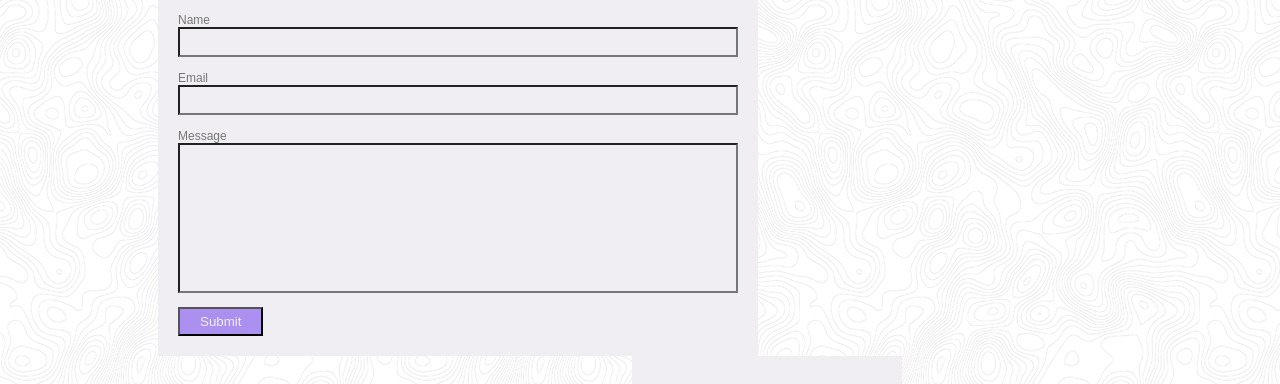
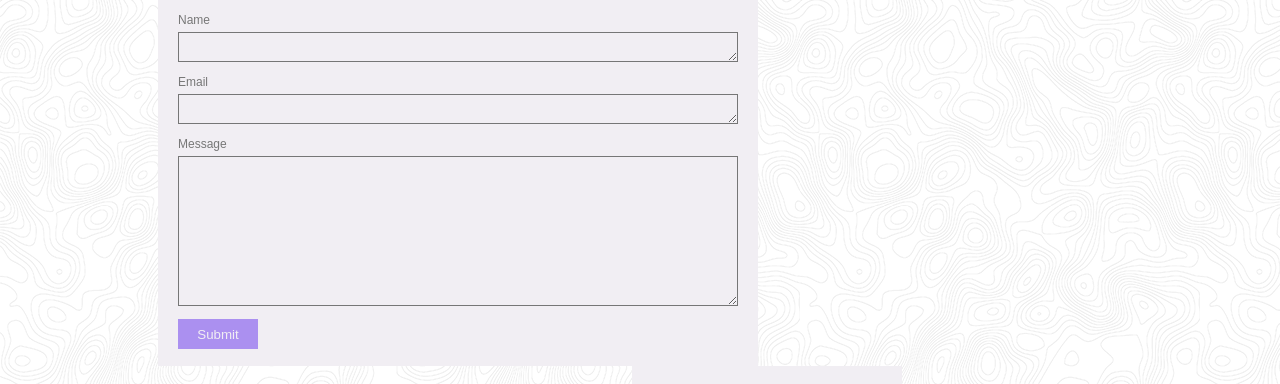
Before and after one commit to sarahlessner/basic-portfolio, a plain HTML site: page contact.html in a window 1280 px wide. Shown: the part 194-578 px from the top of the page. Drawn offline with Linux system fonts and the light colour scheme.

Commit message:
added padding to form labels and removed form styling

```diff
--- a/assets/css/style.css
+++ b/assets/css/style.css
@@ -7,6 +7,7 @@ body {
 	background-image: url("../images/topography.png");
 	font-family: 'Arial', 'Helvetica Neue', 'Helvetica', 'sans-serif';
 	font-size: 12px;
+
 }
 
 h1 {
@@ -19,6 +20,7 @@ a {
 	color: #777777;
 	text-decoration: none;
 }
+
 
 #container {
 	background: #f1eef3;
@@ -78,7 +80,7 @@ a {
 #contentboxcontact {
 	float: left;
 	background: #f1eef3;
-	height: 450px;
+	height: 460px;
 	width: 600px;
 	padding: 20px;
 	overflow: auto;
@@ -131,7 +133,6 @@ a {
 	left: 15px;
 	bottom: 25px;
 	font-size: 14px;
-
 }
 
 #myform {
@@ -146,11 +147,19 @@ a {
 	height: 30px;
 	background: #f1eef3;
 	font-size: 14px;
+	margin-bottom: 10px;
+}
+
+label {
+	display: block;
+	padding-bottom: 5px;
 }
 
 #msgbox {
 	height: 150px;
 	width: 100%;
+	background: #f1eef3;
+	font-size: 14px;
 }
 
 #submit {
@@ -158,8 +167,9 @@ a {
 	bottom: 0;
 	background: #ab90f0;
 	color: #f1eef3;
-	padding: 5px 20px 5px 20px;
-	text-decoration: none;
+	height: 30px;
+	width: 80px;
+	border: none;
 }
 
 #connect {
@@ -184,7 +194,8 @@ a {
 .icons {
 	position: relative;
 	padding-bottom: 20px;
-	padding-left: 10px;
+	padding-left: 15px;
+	padding-right: 15px;
 }
 
 
--- a/contact.html
+++ b/contact.html
@@ -40,16 +40,13 @@
 		<div id="contentboxcontact">
 			<h1 id="contentheader">Contact</h1>
 			<form id="myform">
-				Name<br>
-				<input class="inputs" type="text" name="fullname"><br>
-				<br>
-				Email<br>
-				<input class="inputs"  type="email" name="email"><br>
-				<br>
-				Message <br>
-				<input class="inputs" id="msgbox" type="text" name="message"><br>
-				<br>
-				<input id="submit" type="submit" value="Submit">
+				<label for="name">Name</label>
+				<textarea id="name" class="inputs"  type="text" name="fullname"></textarea>
+				<label for="email">Email</label>
+				<textarea id="email" class="inputs" type="email" name="email"></textarea>
+				<label for="msgbox">Message</label>
+				<textarea id="msgbox" class="inputs" ></textarea>
+				<input type="submit" id="submit">
 			</form>
 		</div>
 
```
Also changed, not shown: assets/images/github-icon.png, assets/images/linkedin-icon.png, assets/images/stackoverflow-icon.png, portfolio.html (indentation only), 3 other files.
